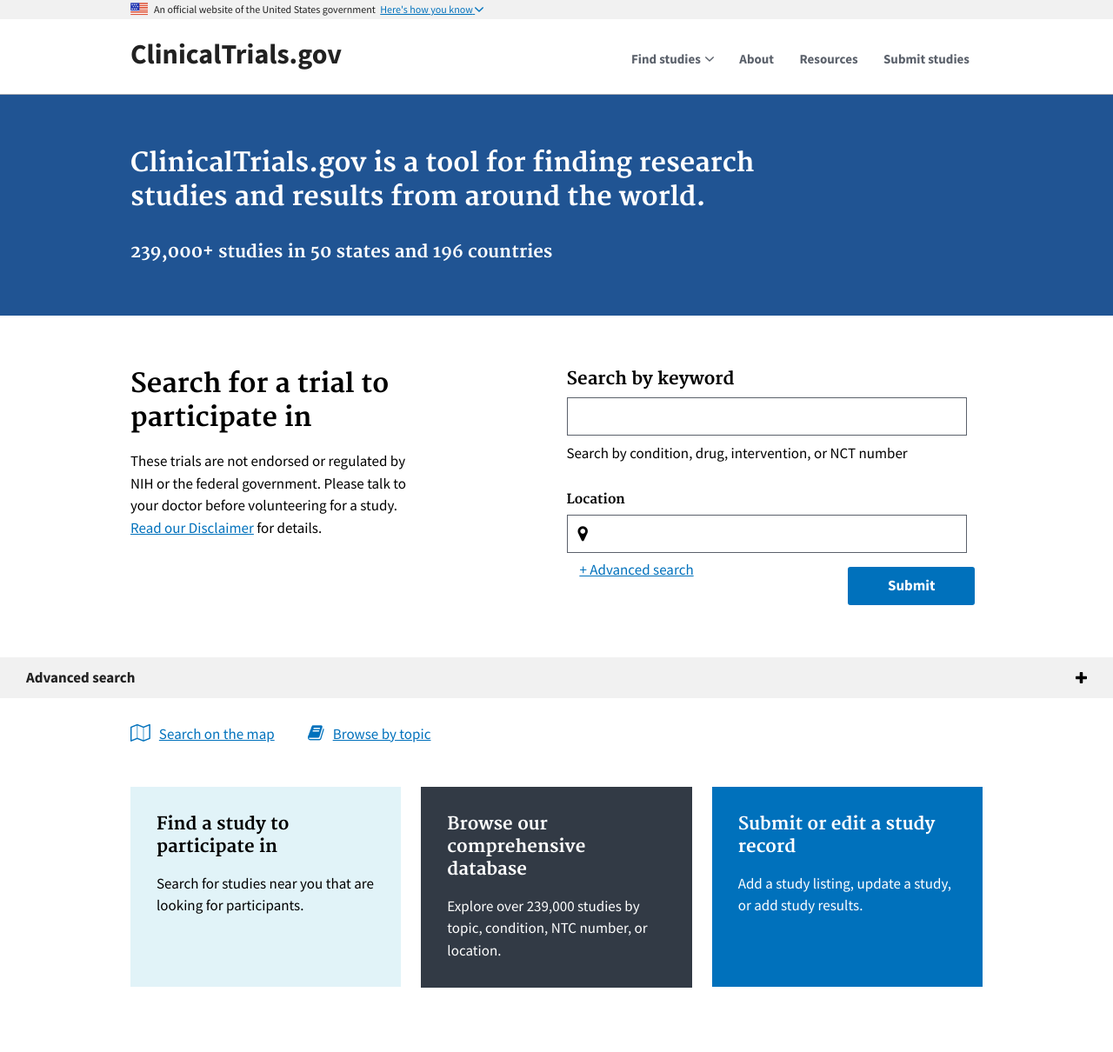
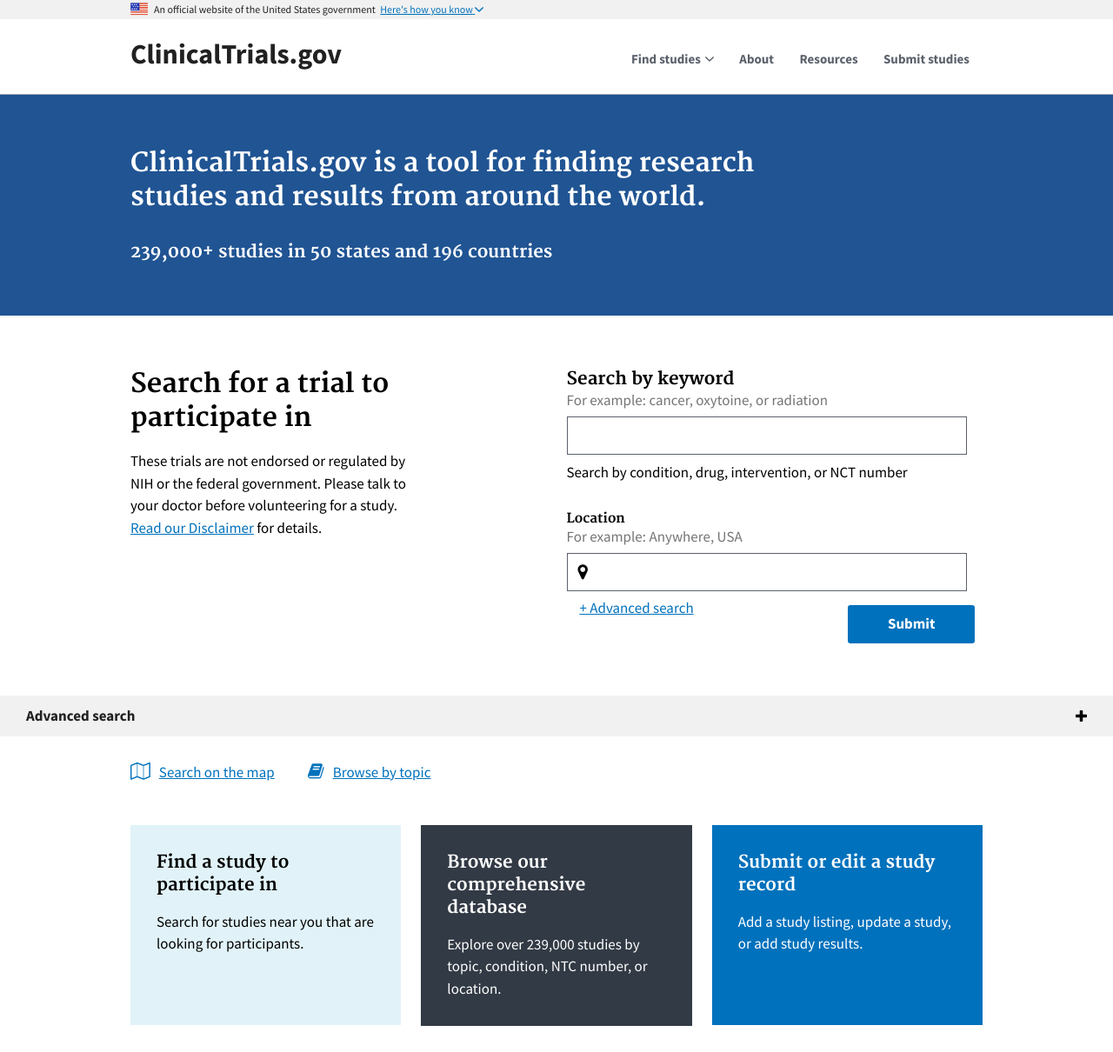
Before and after one commit to 18F/clinical-trials-prototype, a Jekyll site: the page built from index.md, in a window 1280 px wide. Shown: the whole page at 87% size. Built offline with Jekyll 4.4.1, drawn with Linux system fonts in a browser that asks for light colours; before the commit the page ends 1166 px from its top, so only the background shows below that.

Commit message:
Add hint text

```diff
--- a/_layouts/base.html
+++ b/_layouts/base.html
@@ -115,9 +115,11 @@
           <div class="usa-width-one-half">
             <form class="form-search" action="">
               <label for="keyword">Search by keyword</label>
+              <span class="usa-form-hint">For example: cancer, oxytoine, or radiation</span>
               <input id="keyword" name="input-type-text" type="text">
               <p class="form-help-text">Search by condition, drug, intervention, or NCT number</p>
               <label for="location">Location</label>
+              <span class="usa-form-hint">For example: Anywhere, USA</span>
               <input id="location" name="input-type-text" type="text">
               <i class="fa fa-map-marker" aria-hidden="true"></i>
               <a href="#">+ Advanced search</a>
```
